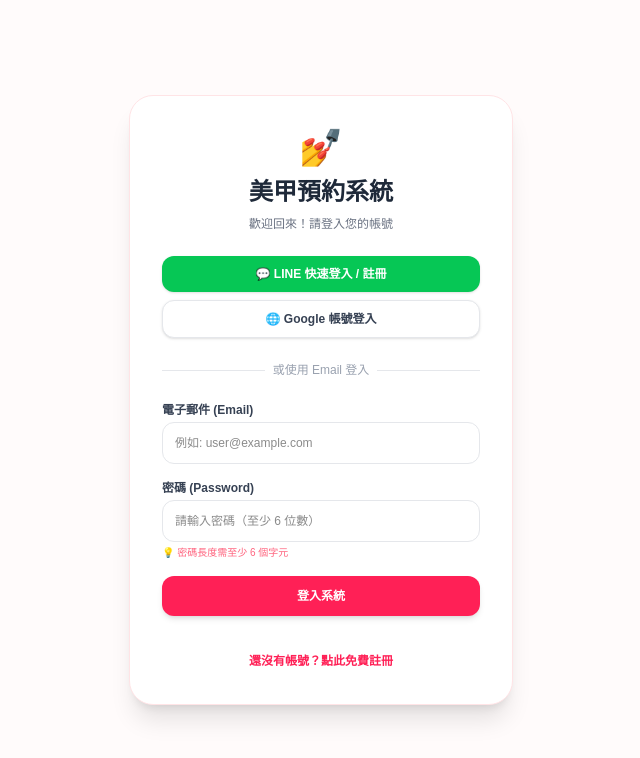
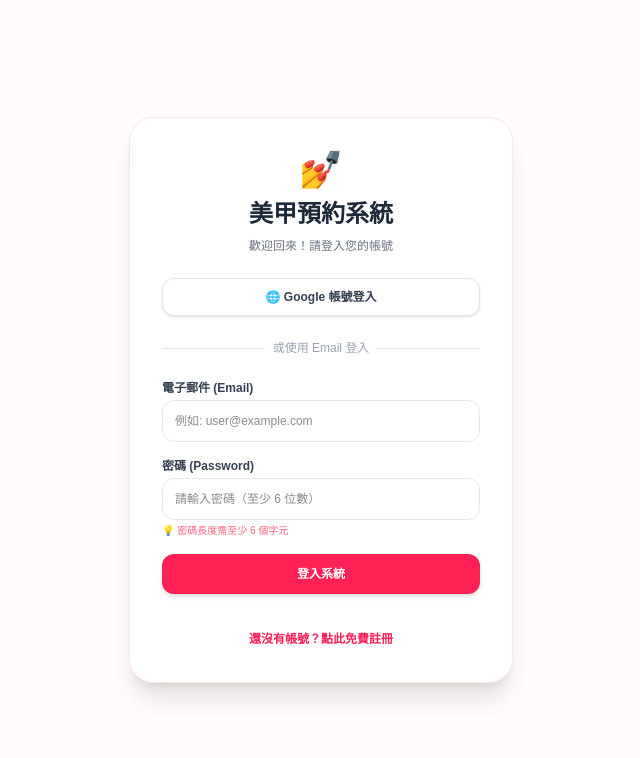
Before and after one commit to yiting114/yiting-s-nail-lab, a Next.js app: page /login in a window 1280 px wide. Shown: the top 758 px of the page, without its empty margins (319-959 px from the left). Built offline with nearby package versions, Linux system fonts and the light colour scheme; no server answers.

Commit message:
remove line login button

```diff
--- a/app/login/page.tsx
+++ b/app/login/page.tsx
@@ -129,12 +129,7 @@
 
         {/* 快速第三方登入 */}
         <div className="space-y-2">
-          <button
-            onClick={handleLineLogin}
-            className="w-full py-2.5 bg-[#06C755] hover:bg-[#05b34c] text-white font-bold text-xs rounded-xl shadow-sm transition flex items-center justify-center gap-2"
-          >
-            💬 LINE 快速登入 / 註冊
-          </button>
+
           <button
             onClick={handleGoogleLogin}
             className="w-full py-2.5 bg-white border border-gray-200 hover:bg-gray-50 text-gray-700 font-bold text-xs rounded-xl shadow-sm transition flex items-center justify-center gap-2"
```
